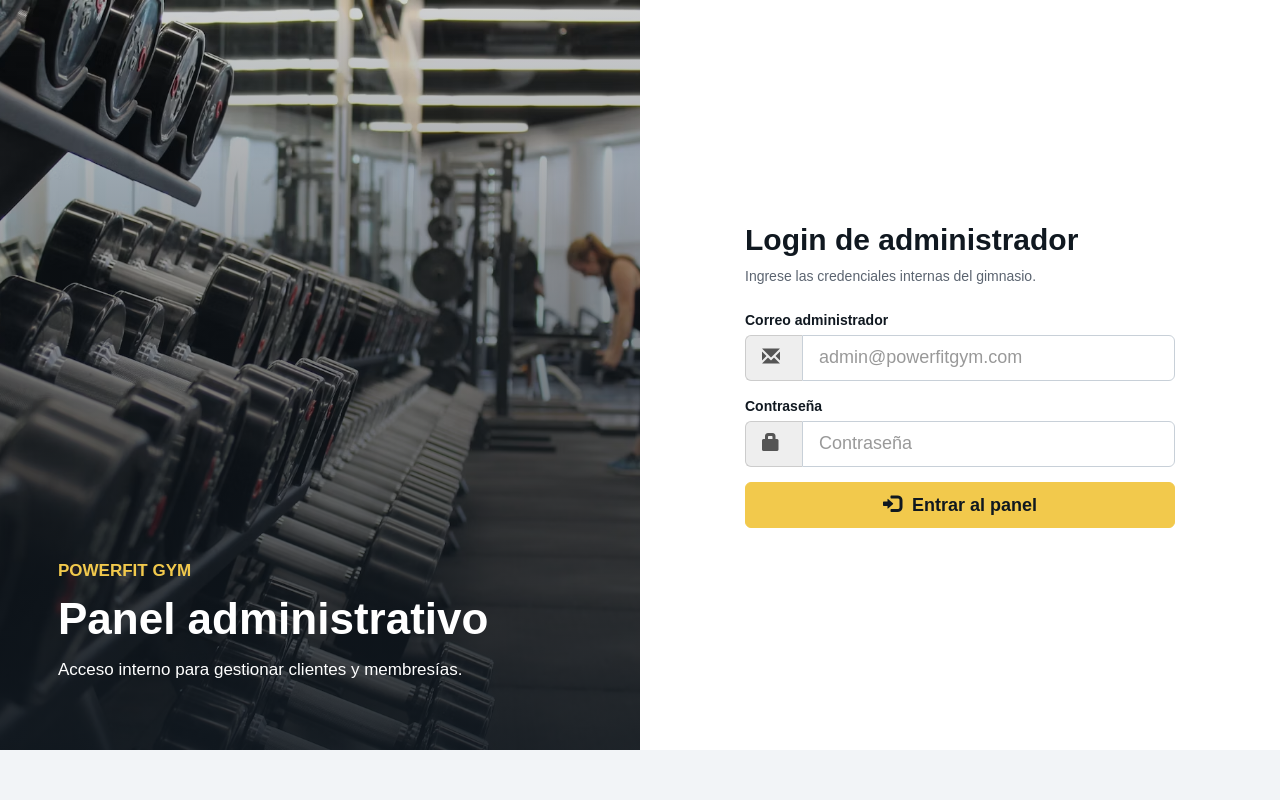
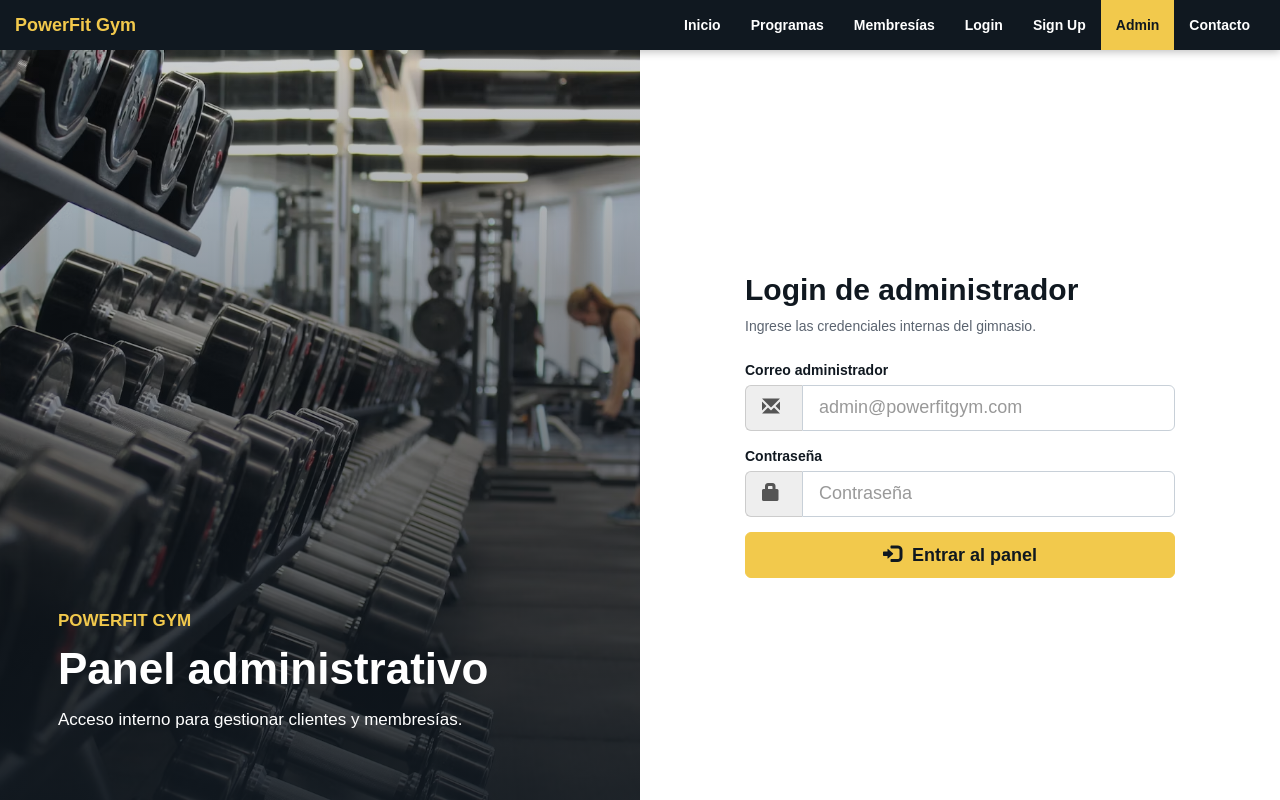
Before and after one commit to abrahan24-byte/Gym_powerfit.github.io, a PHP site: page /admin/ in a window 1280 px wide. Run offline with PHP 8.4, Linux system fonts and the light colour scheme; data comes from the database, SQL or seed files in the repository; data that the repository does not hold is empty; some libraries are stand-ins or nearby versions.

Commit message:
Agregar navegacion de admin

```diff
--- a/admin/index.php
+++ b/admin/index.php
@@ -262,6 +262,32 @@ $adminAutenticado = !empty($_SESSION["admin_auth"]);
 
   <body class="<?php echo $adminAutenticado ? 'dashboard-page' : 'auth-page'; ?>">
     <?php if (!$adminAutenticado) : ?>
+      <nav class="navbar navbar-default">
+        <div class="container-fluid">
+          <div class="navbar-header">
+            <button type="button" class="navbar-toggle collapsed" data-toggle="collapse" data-target="#adminLoginNavbar" aria-controls="adminLoginNavbar" aria-expanded="false">
+              <span class="sr-only">Abrir navegaci&oacute;n</span>
+              <span class="icon-bar"></span>
+              <span class="icon-bar"></span>
+              <span class="icon-bar"></span>
+            </button>
+            <a class="navbar-brand" href="../index.html#inicio">PowerFit Gym</a>
+          </div>
+
+          <div class="collapse navbar-collapse" id="adminLoginNavbar">
+            <ul class="nav navbar-nav navbar-right">
+              <li><a href="../index.html#inicio">Inicio</a></li>
+              <li><a href="../index.html#programas">Programas</a></li>
+              <li><a href="../index.html#membresias">Membres&iacute;as</a></li>
+              <li><a href="../login/">Login</a></li>
+              <li><a href="../signup/">Sign Up</a></li>
+              <li class="active"><a href="../admin/">Admin</a></li>
+              <li><a href="../index.html#contacto">Contacto</a></li>
+            </ul>
+          </div>
+        </div>
+      </nav>
+
       <main class="auth-wrap admin-login-wrap">
         <section class="auth-visual admin-visual" aria-label="Administraci&oacute;n PowerFit Gym">
           <div class="auth-visual-content">
--- a/login/index.php
+++ b/login/index.php
@@ -112,6 +112,7 @@ if ($formularioEnviado) {
             <li><a href="../index.html#membresias">Membres&iacute;as</a></li>
             <li class="active"><a href="../login/">Login</a></li>
             <li><a href="../signup/">Sign Up</a></li>
+            <li><a href="../admin/">Admin</a></li>
             <li><a href="../index.html#contacto">Contacto</a></li>
           </ul>
         </div>
--- a/signup/index.php
+++ b/signup/index.php
@@ -131,6 +131,7 @@ if ($formularioEnviado) {
             <li><a href="../index.html#membresias">Membres&iacute;as</a></li>
             <li><a href="../login/">Login</a></li>
             <li class="active"><a href="../signup/">Sign Up</a></li>
+            <li><a href="../admin/">Admin</a></li>
             <li><a href="../index.html#contacto">Contacto</a></li>
           </ul>
         </div>
```
